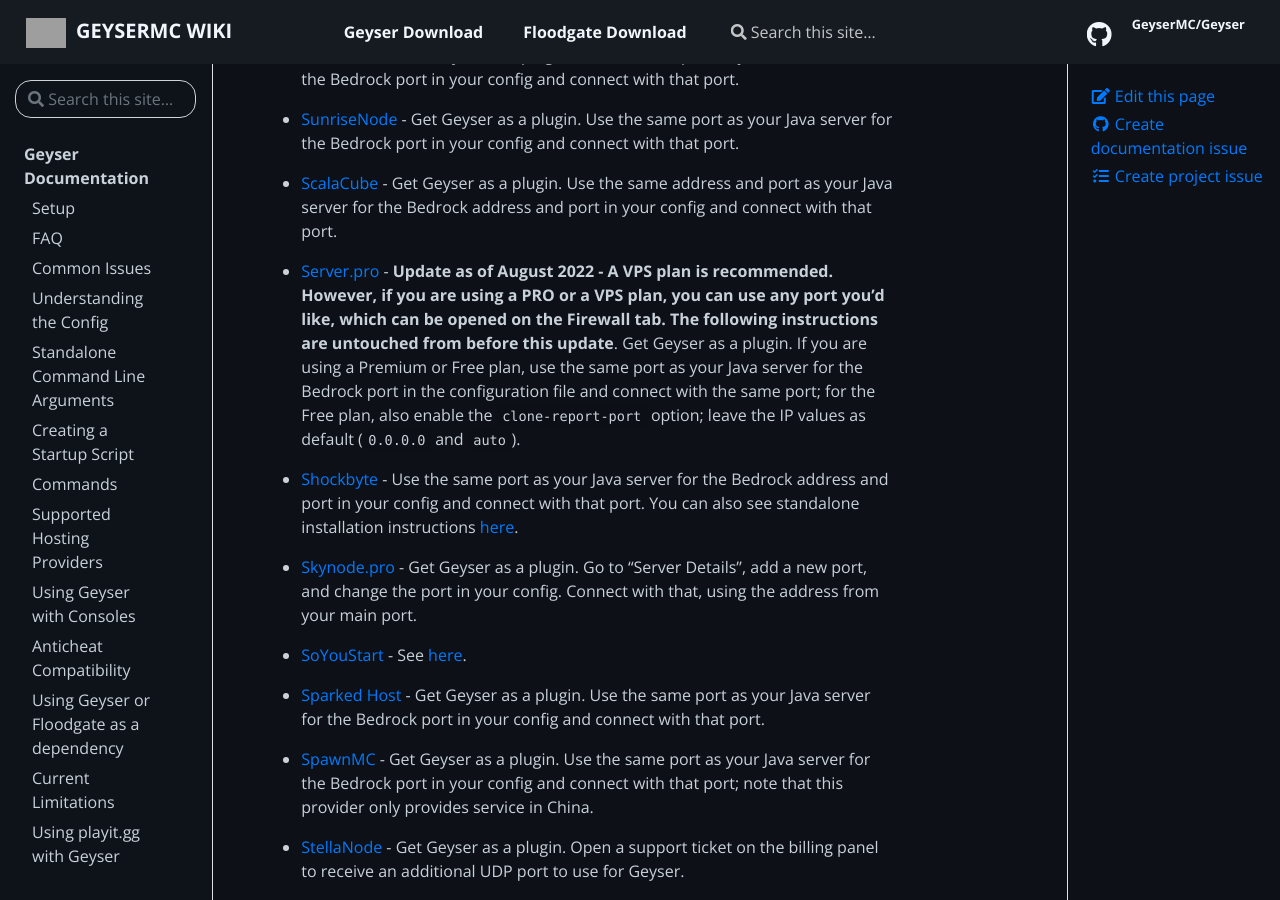
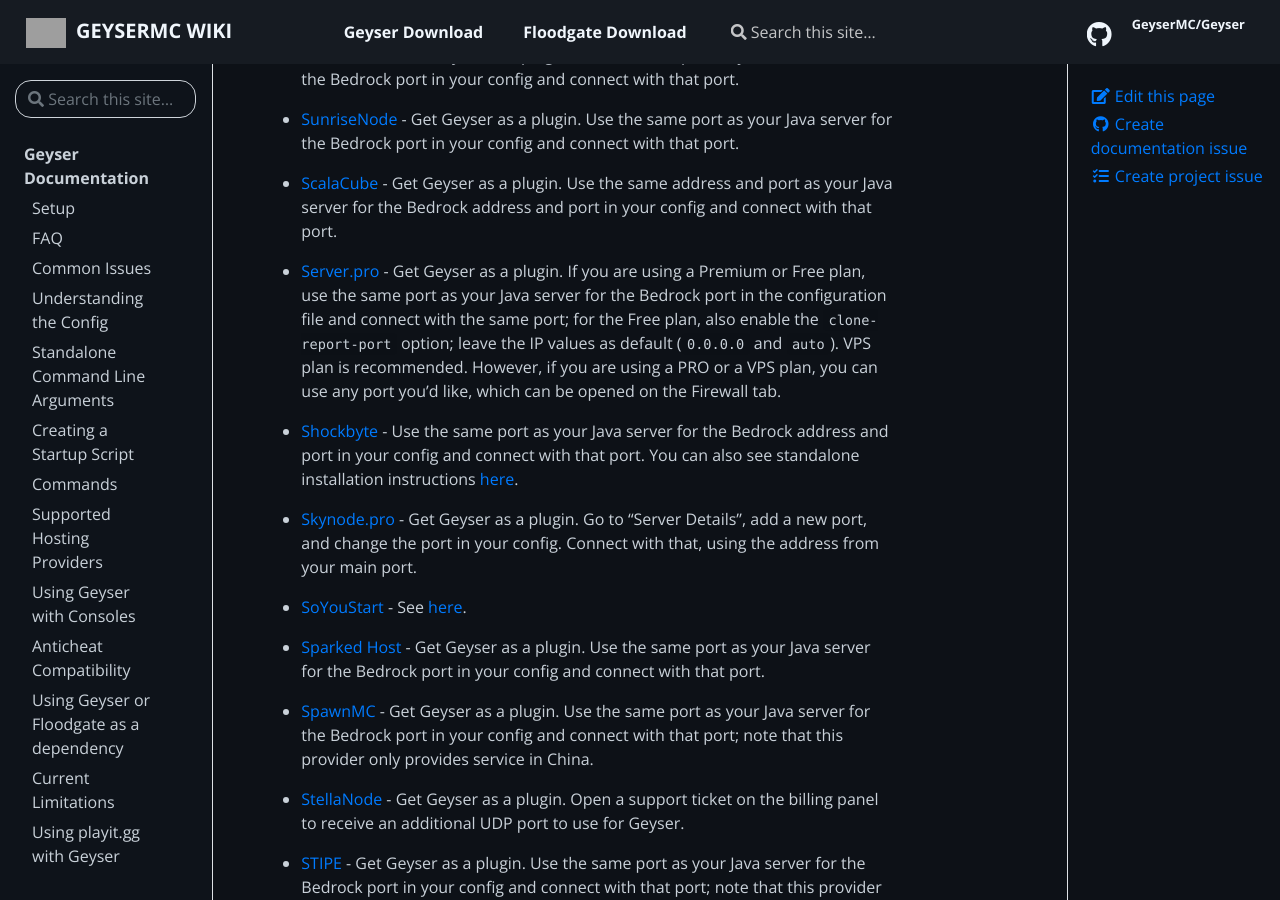
Before and after one commit to GeyserMC/GeyserWiki, a Jekyll site: the page built from _docs/geyser/supported-hosting-providers.md, in a window 1280 px wide and 900 px high, scrolled down 5826 px. Built offline with Jekyll 4.4.1, drawn with Linux system fonts in a browser that asks for light colours; grey boxes are pictures that could not be loaded.

Commit message:
Update providers.json

```diff
--- a/_data/providers.json
+++ b/_data/providers.json
@@ -367,7 +367,7 @@
     {
       "name": "Server.pro",
       "url": "https://server.pro",
-      "description": "**Update as of August 2022 - A VPS plan is recommended. However, if you are using a PRO or a VPS plan, you can use any port you'd like, which can be opened on the Firewall tab. The following instructions are untouched from before this update**. Get Geyser as a plugin. If you are using a Premium or Free plan, use the same port as your Java server for the Bedrock port in the configuration file and connect with the same port; for the Free plan, also enable the `clone-report-port` option; leave the IP values as default (`0.0.0.0` and `auto`)."
+      "description": "Get Geyser as a plugin. If you are using a Premium or Free plan, use the same port as your Java server for the Bedrock port in the configuration file and connect with the same port; for the Free plan, also enable the `clone-report-port` option; leave the IP values as default (`0.0.0.0` and `auto`). VPS plan is recommended. However, if you are using a PRO or a VPS plan, you can use any port you'd like, which can be opened on the Firewall tab. "
     },
     {
       "name": "Shockbyte",
```
